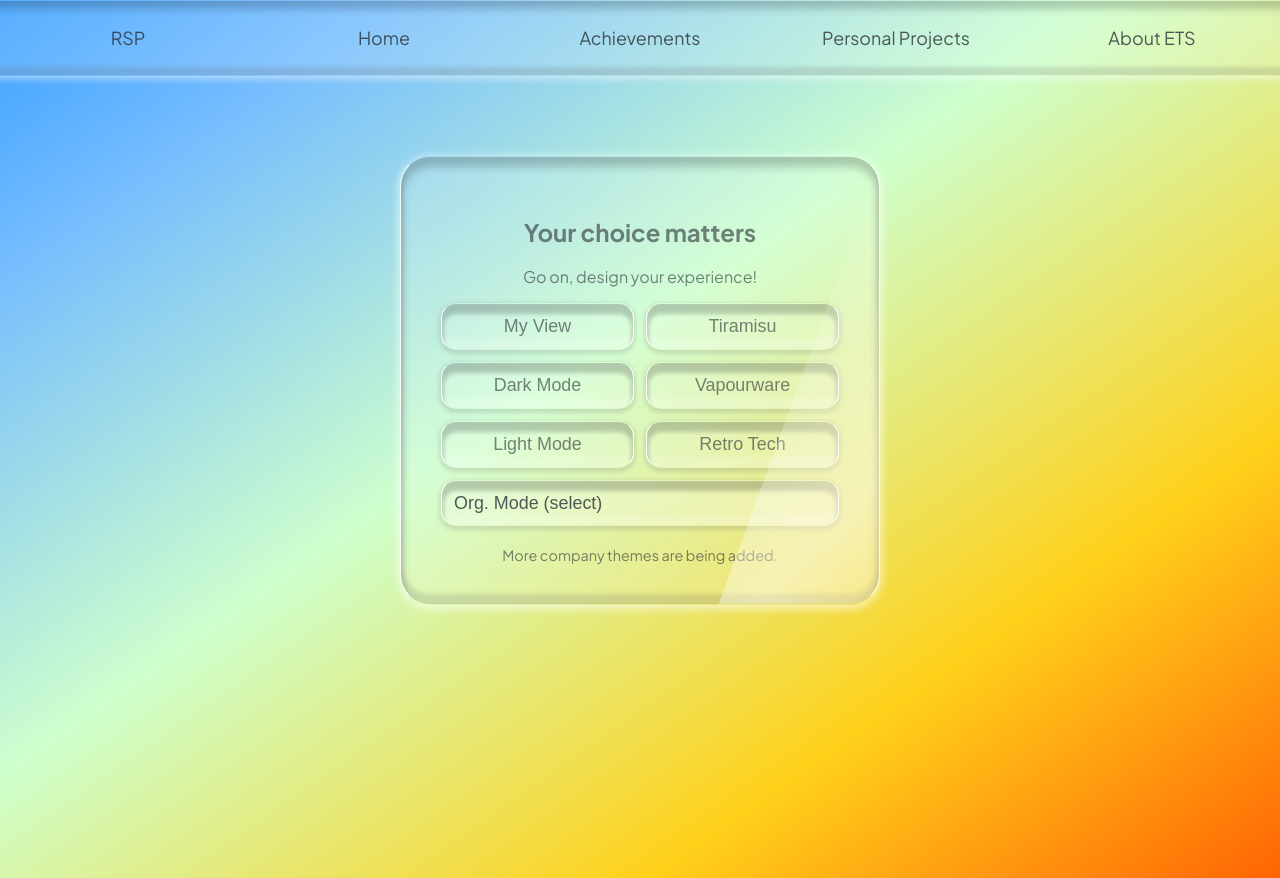
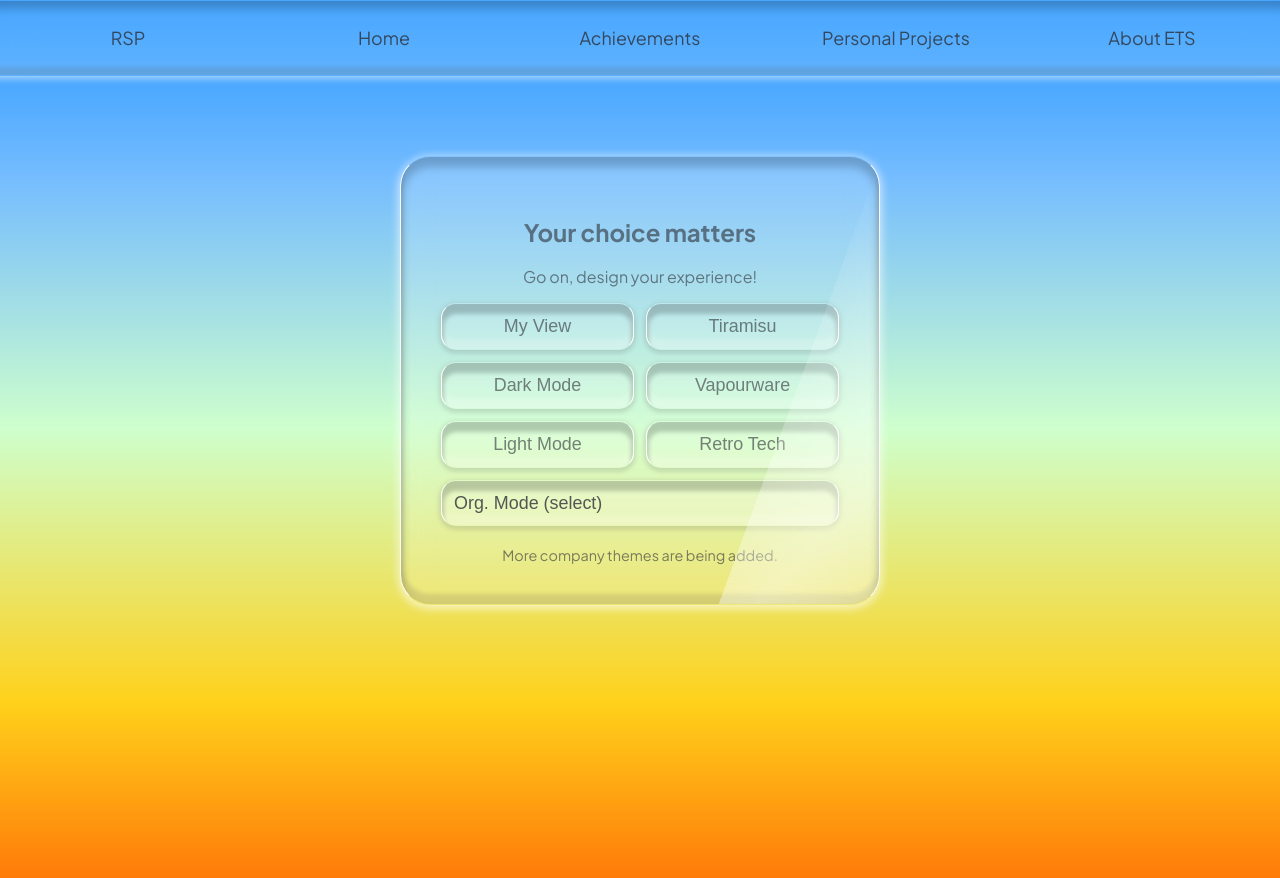
Before and after one commit to rsp-69/ETS, a plain HTML site: page index.html in a window 1280 px wide. Drawn offline with Linux system fonts and the light colour scheme; a web font is replaced by a local one.

Commit message:
Update os.css

```diff
--- a/os.css
+++ b/os.css
@@ -62,7 +62,7 @@ body {
   color: var(--text-secondary);
   font-family: var(--font-body), sans-serif;
   background: linear-gradient(
-    145deg,
+    to bottom,
     var(--bg1) 0%,
     var(--bg2) 7%,
     var(--bg3) 25%,
```
